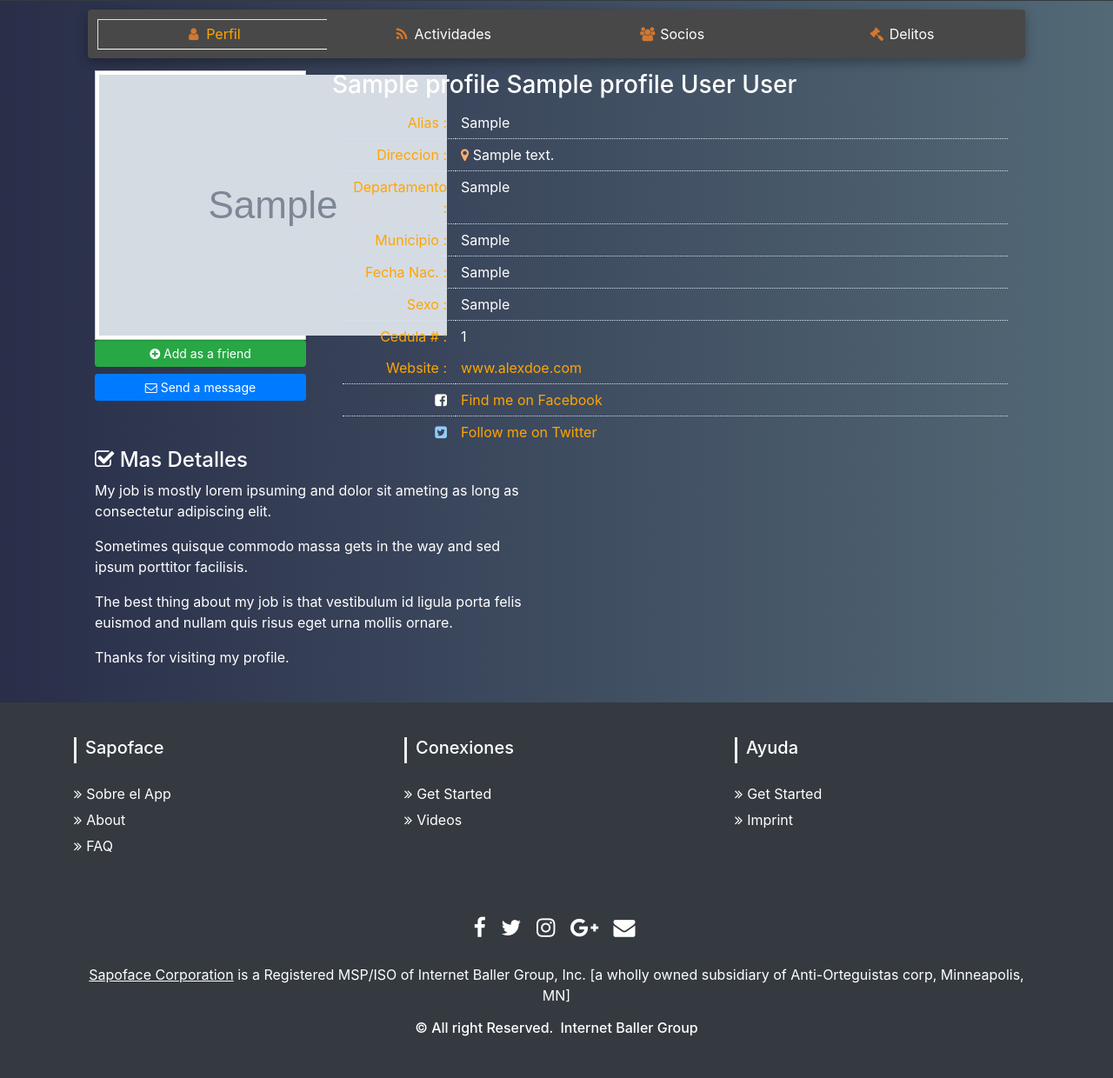
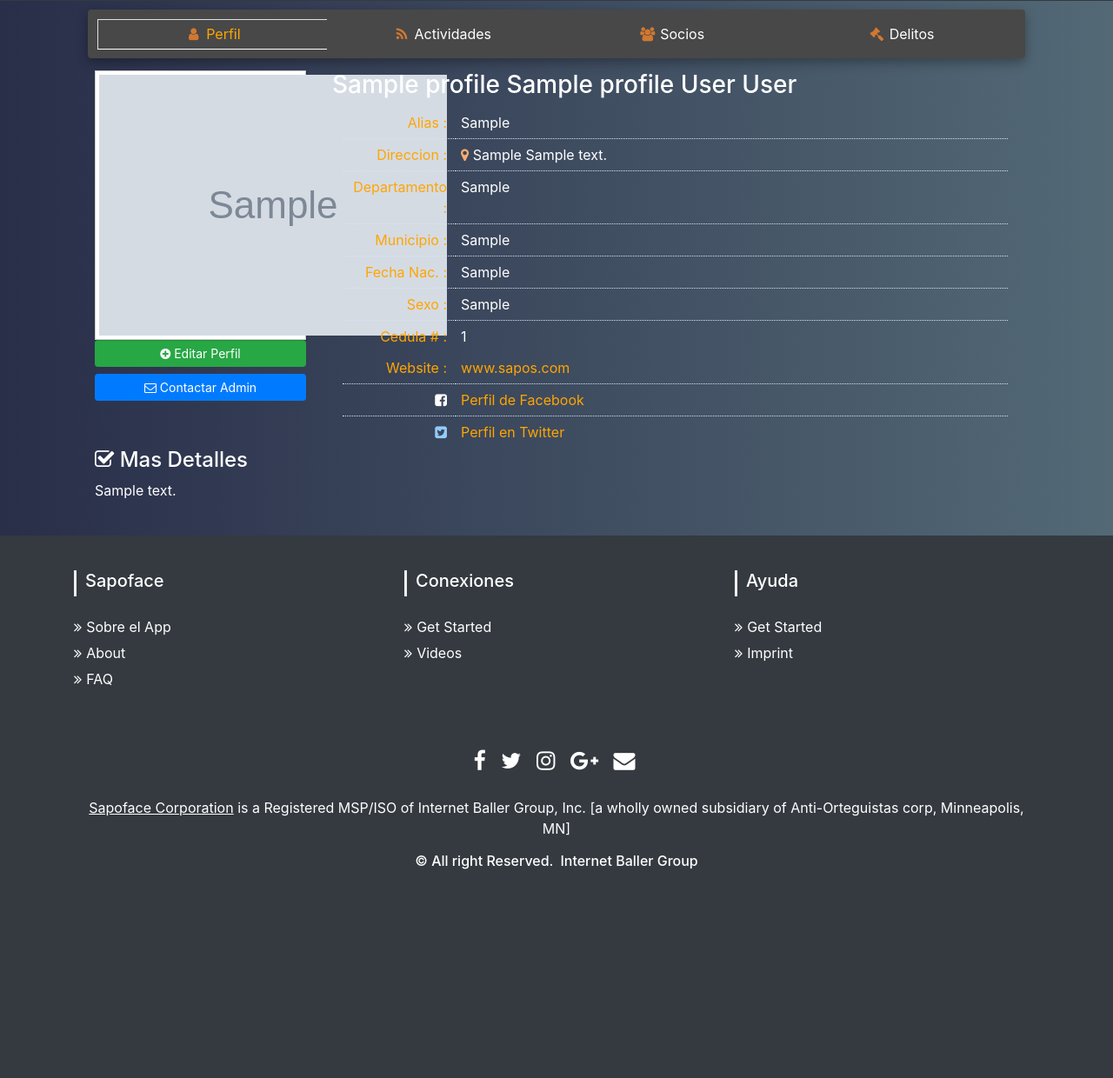
Before and after one commit to DRob08/sapoapp-latest, a Flask app: page /profile/1/ in a window 1280 px wide. Shown: the part 325-1565 px from the top of the page at 87% size. After the commit the page ends 1325 px from the top, so only its background shows below. Run offline with Flask 2, Linux system fonts and the light colour scheme; tables that the repository leaves empty or names only in its code hold one stand-in row (values such as "Sample post"); grey boxes marked "Sample" are stand-in pictures; some libraries are stand-ins or nearby versions.

Commit message:
Original Commit
Signed-off-by: DRob <Darwin.Robinson8@gmail.com>

```diff
--- a/templates/profile.html
+++ b/templates/profile.html
@@ -42,12 +107,12 @@
 
                         <a href="#" class="btn btn-sm btn-block btn-success">
                             <i class="ace-icon fa fa-plus-circle bigger-120"></i>
-                            <span class="bigger-110">Add as a friend</span>
+                            <span class="bigger-110">Editar Perfil</span>
                         </a>
 
                         <a href="#" class="btn btn-sm btn-block btn-primary">
                             <i class="ace-icon fa fa-envelope-o bigger-110"></i>
-                            <span class="bigger-110">Send a message</span>
+                            <span class="bigger-110">Contactar Admin</span>
                         </a>
                     </div><!-- /.col -->
 
@@ -72,7 +137,7 @@
 
                                 <div class="profile-info-value">
                                     <i class="fa fa-map-marker light-orange bigger-110"></i>
-                                    <span>{{profile.address}}</span>
+                                    <span>{{profile.area +  " " + profile.address }}</span>
 
                                 </div>
                             </div>
@@ -130,7 +195,7 @@
                                 <div class="profile-info-name"> Website :</div>
 
                                 <div class="profile-info-value">
-                                    <a class="two" href="#" target="_blank">www.alexdoe.com</a>
+                                    <a class="two" href="#" target="_blank">www.sapos.com</a>
                                 </div>
                             </div>
 
@@ -140,7 +205,7 @@
                                 </div>
 
                                 <div class="profile-info-value">
-                                    <a class="two" href="#">Find me on Facebook</a>
+                                    <a class="two" href="#">Perfil de Facebook</a>
                                 </div>
                             </div>
 
@@ -150,7 +215,7 @@
                                 </div>
 
                                 <div class="profile-info-value">
-                                    <a class="two" href="#">Follow me on Twitter</a>
+                                    <a class="two" href="#">Perfil en Twitter</a>
                                 </div>
                             </div>
                         </div>
@@ -172,20 +237,9 @@
                             <div class="widget-body">
                                 <div class="widget-main">
                                     <p>
-                                        My job is mostly lorem ipsuming and dolor sit ameting as long as consectetur
-                                        adipiscing elit.
+                                        {{profile.allegations_details}}
                                     </p>
-                                    <p>
-                                        Sometimes quisque commodo massa gets in the way and sed ipsum porttitor
-                                        facilisis.
-                                    </p>
-                                    <p>
-                                        The best thing about my job is that vestibulum id ligula porta felis euismod and
-                                        nullam quis risus eget urna mollis ornare.
-                                    </p>
-                                    <p>
-                                        Thanks for visiting my profile.
-                                    </p>
+
                                 </div>
                             </div>
                         </div>
```
Also changed, not shown: other parts of templates/profile.html (+70 -4 lines).
